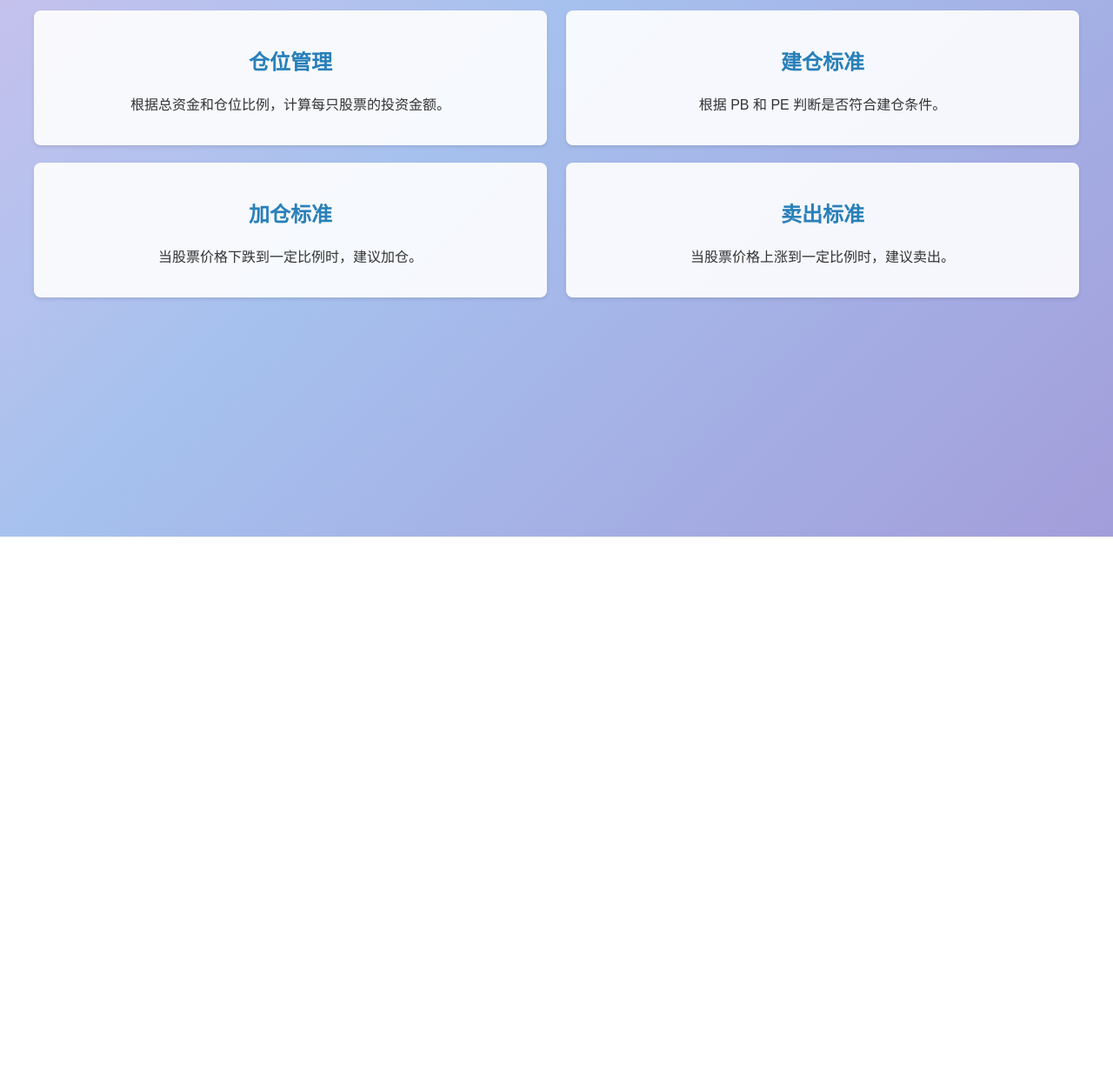
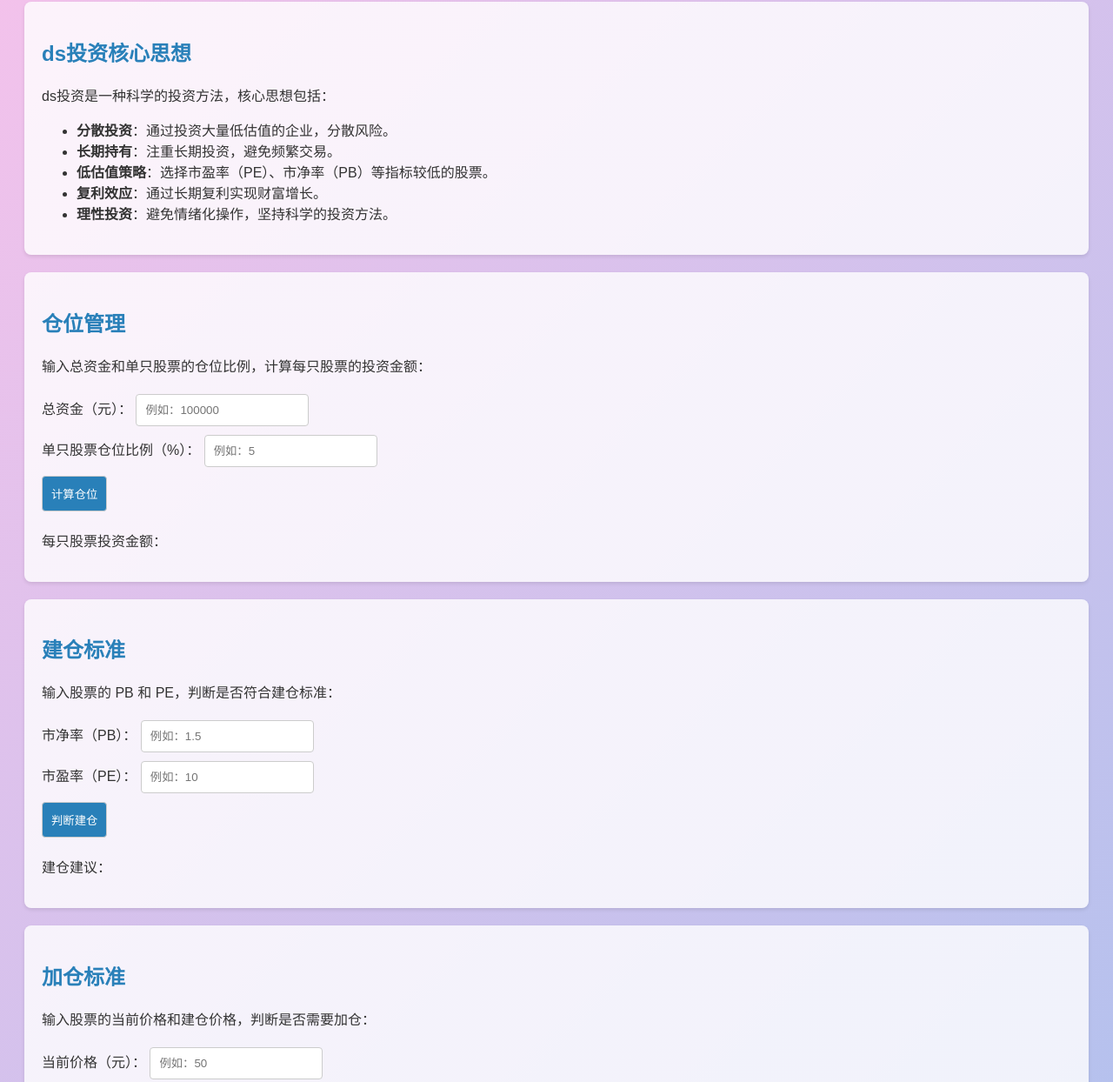
Before and after one commit to kelsencai/dashutouzi, a plain HTML site: page index.html in a window 1280 px wide. Shown: the part 183-1427 px from the top of the page at 87% size. Before the commit the page ends 800 px from the top, so only its background shows below. Drawn offline with Linux system fonts and the light colour scheme.

Commit message:
Update index.html

```diff
--- a/index.html
+++ b/index.html
@@ -3,7 +3,7 @@
 <head>
     <meta charset="UTF-8">
     <meta name="viewport" content="width=device-width, initial-scale=1.0">
-    <title>印钞机——大数投资实践工具</title>
+    <title>印钞机——ds投资实践工具</title>
     <style>
         body {
             font-family: Arial, sans-serif;
@@ -31,6 +31,34 @@
             height: 50px;
             margin-left: 10px;
         }
+        .section {
+            background-color: rgba(255, 255, 255, 0.8);
+            padding: 20px;
+            margin-bottom: 20px;
+            border-radius: 8px;
+            box-shadow: 0 2px 4px rgba(0, 0, 0, 0.1);
+        }
+        .section h2 {
+            color: #2980b9;
+        }
+        input, button {
+            padding: 10px;
+            margin: 5px 0;
+            border: 1px solid #ccc;
+            border-radius: 4px;
+        }
+        button {
+            background-color: #2980b9;
+            color: #fff;
+            cursor: pointer;
+        }
+        button:hover {
+            background-color: #1c5980;
+        }
+        .result {
+            font-weight: bold;
+            color: #27ae60;
+        }
         .keywords {
             text-align: center;
             margin: 20px 0;
@@ -43,29 +71,6 @@
             border-radius: 20px;
             box-shadow: 0 2px 4px rgba(0, 0, 0, 0.1);
             font-weight: bold;
-            color: #2980b9;
-        }
-        .card-container {
-            display: flex;
-            flex-wrap: wrap;
-            justify-content: space-around;
-        }
-        .card {
-            background-color: rgba(255, 255, 255, 0.9);
-            padding: 20px;
-            margin: 10px;
-            border-radius: 8px;
-            box-shadow: 0 2px 4px rgba(0, 0, 0, 0.1);
-            width: 45%;
-            text-align: center;
-            cursor: pointer;
-            transition: transform 0.3s ease, box-shadow 0.3s ease;
-        }
-        .card:hover {
-            transform: translateY(-5px);
-            box-shadow: 0 4px 8px rgba(0, 0, 0, 0.2);
-        }
-        .card h2 {
             color: #2980b9;
         }
     </style>
@@ -84,32 +89,143 @@
         <span>组合投资</span>
     </div>
 
-    <!-- 功能卡片 -->
-    <div class="card-container">
+    <!-- 核心思想介绍 -->
+    <div class="section">
+        <h2>ds投资核心思想</h2>
+        <p>ds投资是一种科学的投资方法，核心思想包括：</p>
+        <ul>
+            <li><strong>分散投资</strong>：通过投资大量低估值的企业，分散风险。</li>
+            <li><strong>长期持有</strong>：注重长期投资，避免频繁交易。</li>
+            <li><strong>低估值策略</strong>：选择市盈率（PE）、市净率（PB）等指标较低的股票。</li>
+            <li><strong>复利效应</strong>：通过长期复利实现财富增长。</li>
+            <li><strong>理性投资</strong>：避免情绪化操作，坚持科学的投资方法。</li>
+        </ul>
+    </div>
+
     <!-- 仓位管理 -->
-        <div class="card" onclick="window.location.href='position_management.html'">
+    <div class="section">
         <h2>仓位管理</h2>
-            <p>根据总资金和仓位比例，计算每只股票的投资金额。</p>
+        <p>输入总资金和单只股票的仓位比例，计算每只股票的投资金额：</p>
+        <label for="totalFund">总资金（元）：</label>
+        <input type="number" id="totalFund" placeholder="例如：100000"><br>
+        <label for="positionRatio">单只股票仓位比例（%）：</label>
+        <input type="number" id="positionRatio" placeholder="例如：5"><br>
+        <button onclick="calculatePosition()">计算仓位</button>
+        <p>每只股票投资金额：<span id="positionResult" class="result"></span></p>
     </div>
 
     <!-- 建仓标准 -->
-        <div class="card" onclick="window.location.href='buy_condition.html'">
+    <div class="section">
         <h2>建仓标准</h2>
-            <p>根据 PB 和 PE 判断是否符合建仓条件。</p>
+        <p>输入股票的 PB 和 PE，判断是否符合建仓标准：</p>
+        <label for="stockPB">市净率（PB）：</label>
+        <input type="number" id="stockPB" placeholder="例如：1.5"><br>
+        <label for="stockPE">市盈率（PE）：</label>
+        <input type="number" id="stockPE" placeholder="例如：10"><br>
+        <button onclick="checkBuyCondition()">判断建仓</button>
+        <p>建仓建议：<span id="buyResult" class="result"></span></p>
     </div>
 
     <!-- 加仓标准 -->
-        <div class="card" onclick="window.location.href='add_position.html'">
+    <div class="section">
         <h2>加仓标准</h2>
-            <p>当股票价格下跌到一定比例时，建议加仓。</p>
+        <p>输入股票的当前价格和建仓价格，判断是否需要加仓：</p>
+        <label for="currentPrice">当前价格（元）：</label>
+        <input type="number" id="currentPrice" placeholder="例如：50"><br>
+        <label for="buyPrice">建仓价格（元）：</label>
+        <input type="number" id="buyPrice" placeholder="例如：60"><br>
+        <button onclick="checkAddPosition()">判断加仓</button>
+        <p>加仓建议：<span id="addPositionResult" class="result"></span></p>
     </div>
 
     <!-- 卖出标准 -->
-        <div class="card" onclick="window.location.href='sell_condition.html'">
+    <div class="section">
         <h2>卖出标准</h2>
-            <p>当股票价格上涨到一定比例时，建议卖出。</p>
+        <p>输入股票的当前价格和建仓价格，判断是否需要卖出：</p>
+        <label for="sellCurrentPrice">当前价格（元）：</label>
+        <input type="number" id="sellCurrentPrice" placeholder="例如：80"><br>
+        <label for="sellBuyPrice">建仓价格（元）：</label>
+        <input type="number" id="sellBuyPrice" placeholder="例如：60"><br>
+        <button onclick="checkSellCondition()">判断卖出</button>
+        <p>卖出建议：<span id="sellResult" class="result"></span></p>
     </div>
+
+    <!-- 名言展示 -->
+    <div class="section">
+        <h2>经典名言</h2>
+        <p>“投资是一场马拉松，而不是短跑。” —— 老师</p>
+        <p>“低估值的股票是未来财富的源泉。” —— 《ds投资》</p>
     </div>
+
+    <script>
+        // 仓位管理
+        function calculatePosition() {
+            const totalFund = parseFloat(document.getElementById('totalFund').value);
+            const positionRatio = parseFloat(document.getElementById('positionRatio').value);
+
+            if (isNaN(totalFund) || isNaN(positionRatio)) {
+                alert("请输入有效的数值！");
+                return;
+            }
+
+            const positionAmount = (totalFund * positionRatio) / 100;
+            document.getElementById('positionResult').innerText = `${positionAmount.toFixed(2)} 元`;
+        }
+
+        // 建仓标准
+        function checkBuyCondition() {
+            const stockPB = parseFloat(document.getElementById('stockPB').value);
+            const stockPE = parseFloat(document.getElementById('stockPE').value);
+
+            if (isNaN(stockPB) || isNaN(stockPE)) {
+                alert("请输入有效的数值！");
+                return;
+            }
+
+            let result = "不符合建仓标准";
+            if (stockPB < 2 && stockPE < 15) {
+                result = "符合建仓标准";
+            }
+
+            document.getElementById('buyResult').innerText = result;
+        }
+
+        // 加仓标准
+        function checkAddPosition() {
+            const currentPrice = parseFloat(document.getElementById('currentPrice').value);
+            const buyPrice = parseFloat(document.getElementById('buyPrice').value);
+
+            if (isNaN(currentPrice) || isNaN(buyPrice)) {
+                alert("请输入有效的数值！");
+                return;
+            }
+
+            let result = "不需要加仓";
+            if (currentPrice < buyPrice * 0.9) {
+                result = "建议加仓";
+            }
+
+            document.getElementById('addPositionResult').innerText = result;
+        }
+
+        // 卖出标准
+        function checkSellCondition() {
+            const currentPrice = parseFloat(document.getElementById('sellCurrentPrice').value);
+            const buyPrice = parseFloat(document.getElementById('sellBuyPrice').value);
+
+            if (isNaN(currentPrice) || isNaN(buyPrice)) {
+                alert("请输入有效的数值！");
+                return;
+            }
+
+            let result = "不需要卖出";
+            if (currentPrice > buyPrice * 1.5) {
+                result = "建议卖出";
+            }
+
+            document.getElementById('sellResult').innerText = result;
+        }
+    </script>
 
 </body>
 </html>
```
Lines whose indentation alone changed are shown as unchanged.
